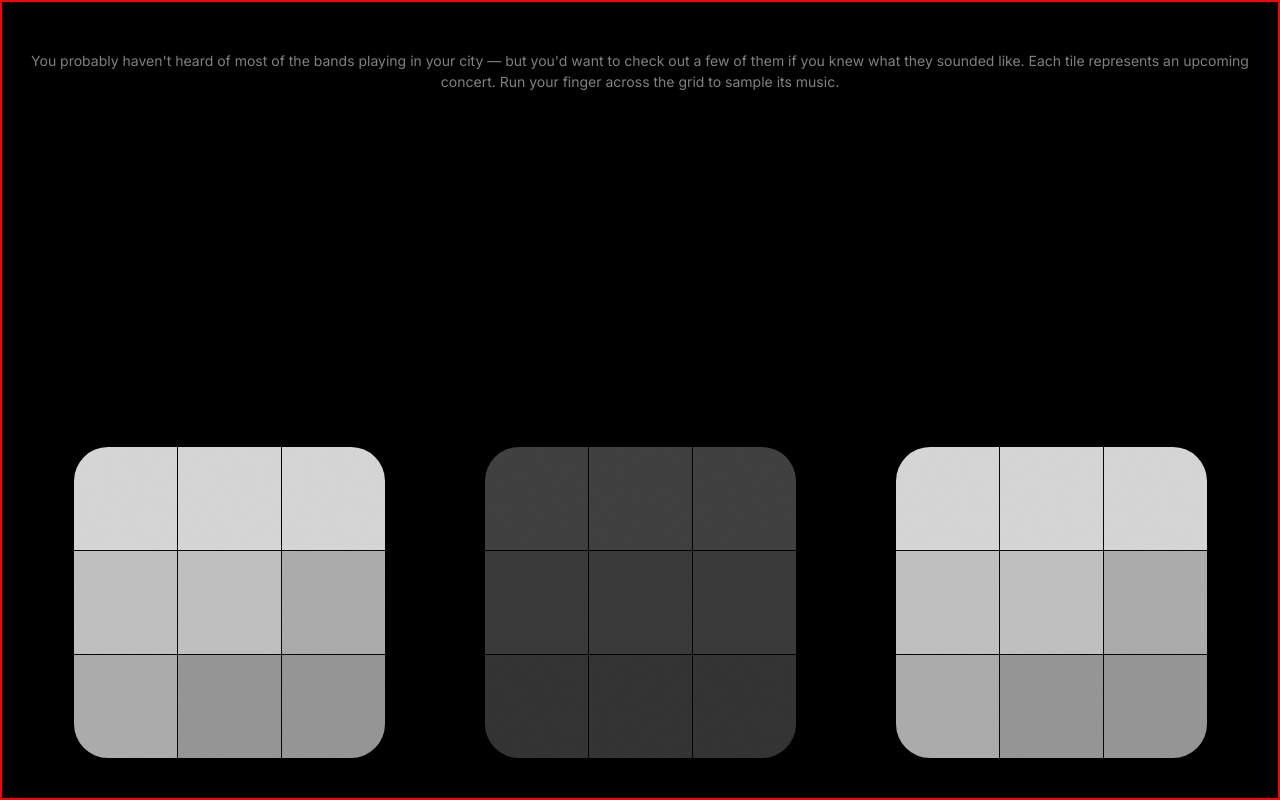
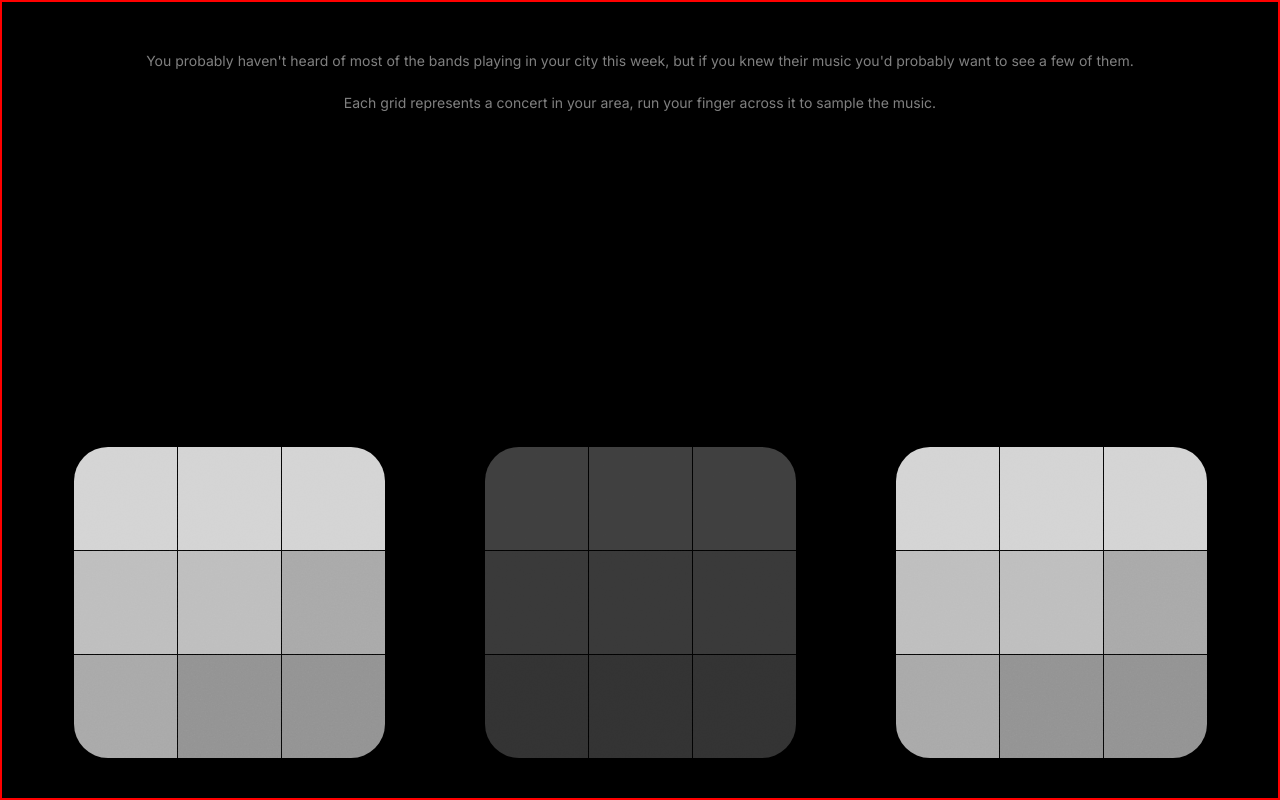
Before and after one commit to danielnaca/concerts, a Next.js app: page / in a window 1280 px wide. Built offline with nearby package versions, Linux system fonts and the light colour scheme.

Commit message:
Update intro text copy
Co-Authored-By: Claude Sonnet 4.6 <noreply@anthropic.com>

```diff
--- a/components/ConcertView.tsx
+++ b/components/ConcertView.tsx
@@ -304,7 +304,7 @@ export default function ConcertView({ concerts }: { concerts: Concert[] }) {
         style={{ top: 48, zIndex: 20, opacity: hasInteracted ? 0 : 1, transition: 'opacity 0.6s ease' }}
       >
         <p style={{ color: 'rgba(255,255,255,0.5)', fontSize: 14, lineHeight: 1.5, textAlign: 'center' }}>
-          You probably haven't heard of most of the bands playing in your city — but you'd want to check out a few of them if you knew what they sounded like. Each tile represents an upcoming concert. Run your finger across the grid to sample its music.
+          You probably haven't heard of most of the bands playing in your city this week, but if you knew their music you'd probably want to see a few of them.<br /><br />Each grid represents a concert in your area, run your finger across it to sample the music.
         </p>
       </div>
       {/* Build info */}
```
